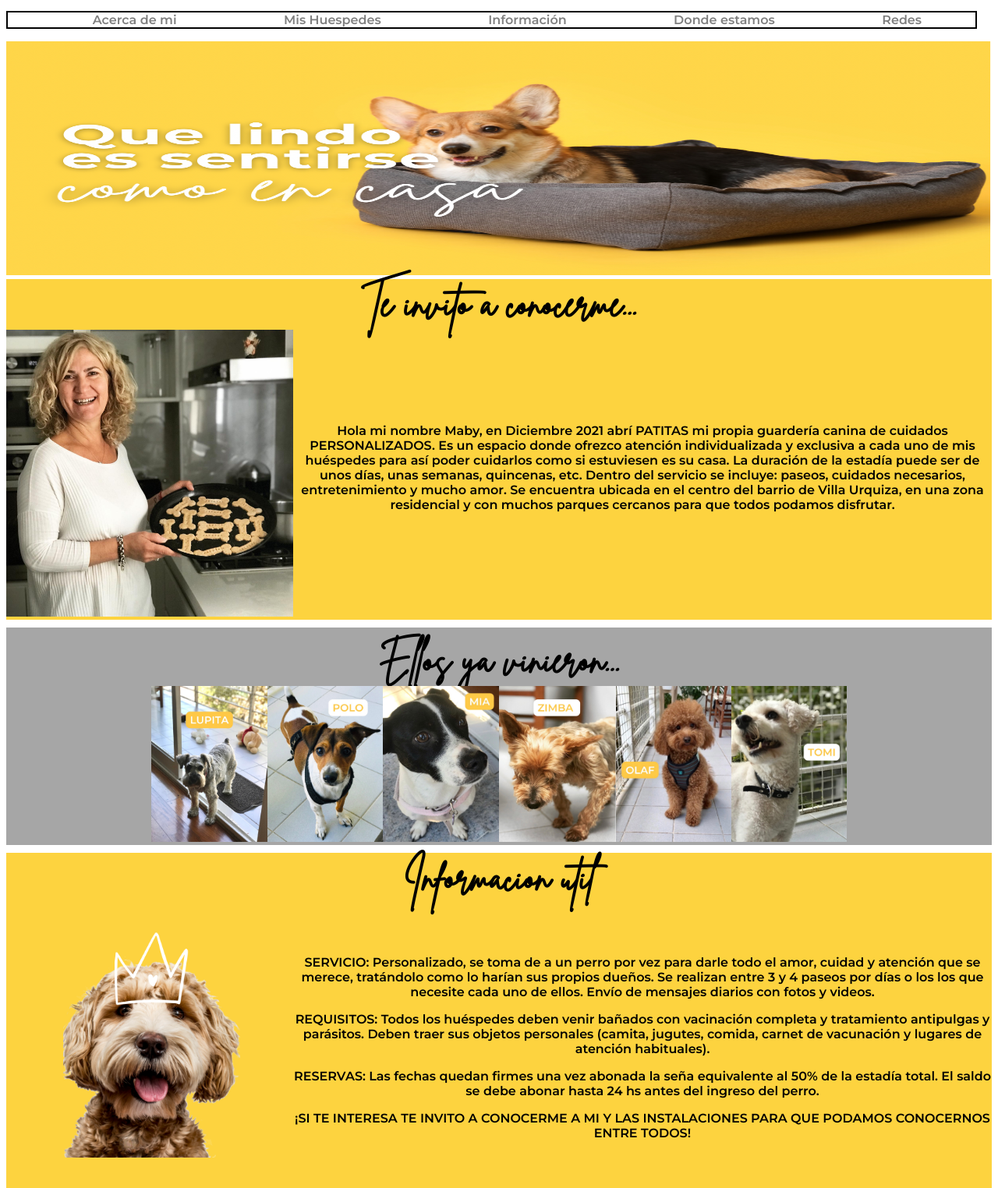
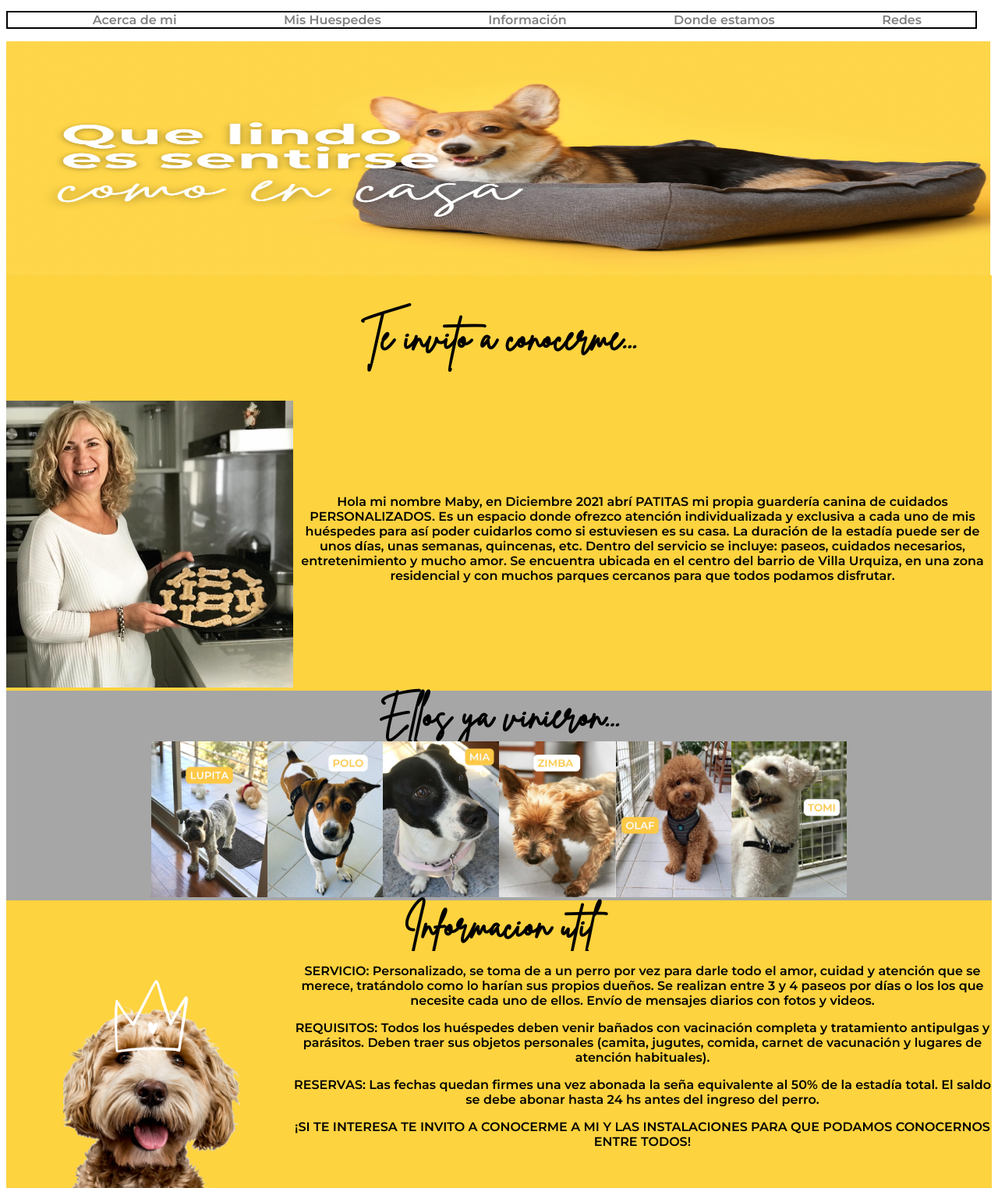
Before and after one commit to aleadiaz/Patitas, a plain HTML site: page index.html in a window 1280 px wide. Shown: the part 516-2040 px from the top of the page at 78% size. Drawn offline with Linux system fonts and the light colour scheme; a web font is replaced by a local one.

Commit message:
arreglo de margenes

```diff
--- a/index.html
+++ b/index.html
@@ -16,6 +16,7 @@
     <title>Patitas</title>
 </head>
 <body>
+
 <!--COMIENZO DE HEADER-->
 <header class="grid-definicion">
     <img class="logo-style logo-ubicacion" src="Fotos/logo.PNG" alt="">
@@ -40,7 +41,9 @@
     <main>
     <!--ACERCA DE MI-->
 <section>
-    <h2 class="titulomi-style"> Te invito a conocerme... <div id="mi">
+    <h2 class="titulomi-style">
+        <p class="titulo-ubicacion">Te invito a conocerme...</p>
+         <div id="mi">
     </h2>
    <section class="info-mabe">
     <div> <img class="mabe-image" src="Fotos/Mabe corto.JPG" alt="">
@@ -55,7 +58,7 @@
 </section>
 
 <!--MIS HUESPEDES-->
-<h2 class="titulo huespedes-style">
+<h2 class="titulo-huespedes-style">
     <section id="huespedes">
     <div class="huespedes-style">Ellos ya vinieron...</div>
 </h2>
--- a/style.css
+++ b/style.css
@@ -24,7 +24,7 @@ margin-bottom: 5px;
     display: grid;
     grid-template-columns: repeat(3, 1fr);
     grid-template-rows: 150px 150px;
-    margin-bottom: 5px;
+    margin: 0px;
 
 }
 .slogan{
@@ -44,7 +44,8 @@ margin-bottom: 5px;
     grid-column-end: 4;
     grid-row-start: 1;
     grid-row-end: 3;
-    margin-bottom: 0px;
+    margin: 0px;
+
 }
 
 a{
@@ -87,7 +88,9 @@ ul {
     font-family: Brittany;
     font-size: xxx-large;
 }
-
+.tituli-ubicacion{
+    margin: 0px 0px 0px 0px;
+}
 .info-mabe{
     display: flex;
     justify-content: center;
@@ -106,16 +109,19 @@ ul {
 
 }
 
-/*HUESPEES*/
+/*HUESPEDES*/
+.titulo-huespedes-style{
+    margin: 0px;
+}
 .huespedes-style{
-    margin: 10px 0px 0px 0px;
+    margin: 0px 0px 0px 0px;
     background-color: #a6a6a6;
     display: flex;
     justify-content: center;
     font-family: brittany;
     font-size: xxx-large;
+}
 
-}
 .huespedes-photos{
     display: flex;
     justify-content: center;
@@ -174,7 +180,7 @@ ul {
 .informacion{
     background-color: #fdd33f;
     height: 100%;
-    margin-top: 50px;
+    margin-top: 0px;
     text-align: center;
     font-family: 'Montserrat', sans-serif;
 }
@@ -186,7 +192,7 @@ ul {
     justify-content: center;
 }
 .tituloinfo-style{
-    margin: 10px 0px 0px 0px;
+    margin: 0px 0px 0px 0px;
     background-color: #fdd33f;
     display: flex;
     justify-content: center;
@@ -206,7 +212,7 @@ ul {
     background-color: #a6a6a6;
 }
 .estamos-style{
-    margin: 10px 0px 0px 0px;
+    margin: 0px 0px 0px 0px;
     background-color: #a6a6a6;
     display: flex;
     justify-content: center;
@@ -236,7 +242,7 @@ ul {
     justify-content:center
 }
 .redes-style{
-    margin: 10px 0px 0px 0px;
+    margin: 0px 0px 0px 0px;
     background-color: #fdd33f;
     display: flex;
     justify-content: center;
```
